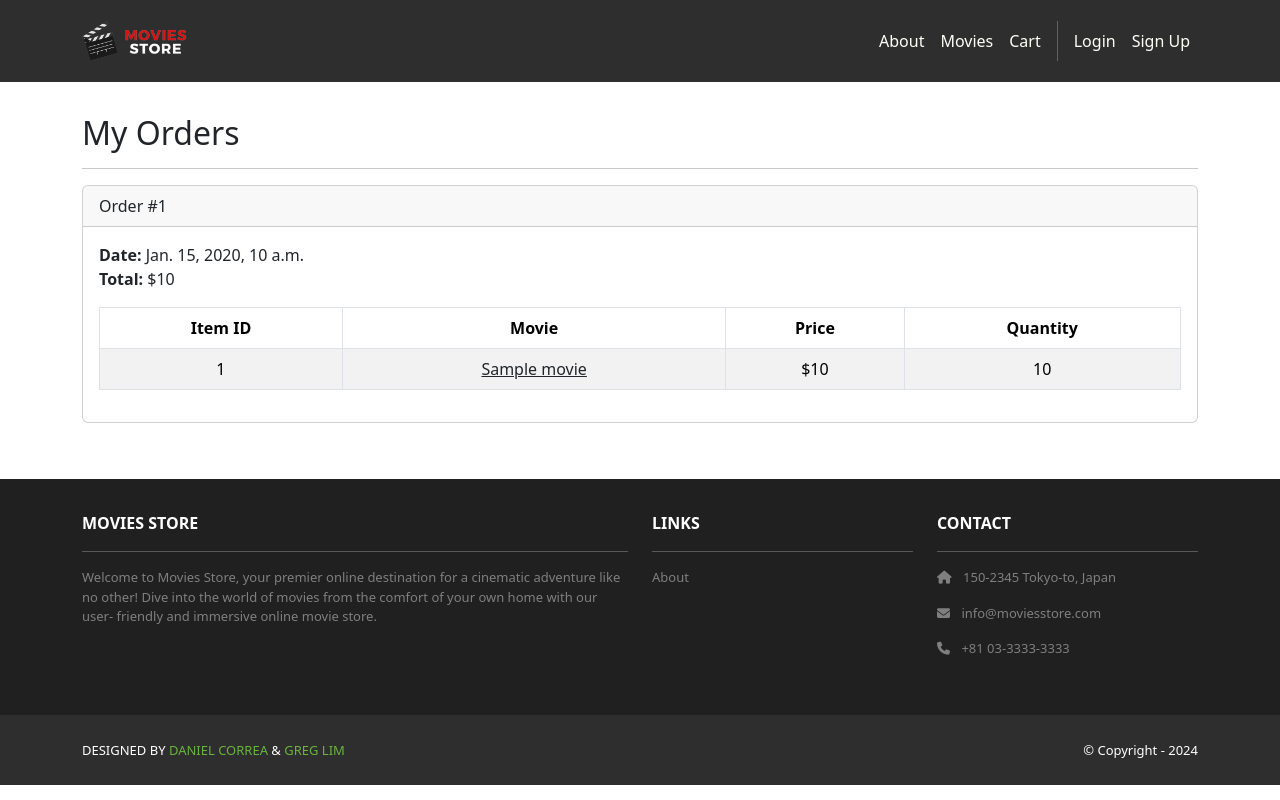
After one commit to emyik/moviesstore, a Django app: template accounts/templates/accounts/orders.html in a window 1280 px wide. The commit adds this page. Run offline with Django 5.2, Linux system fonts and the light colour scheme; the template is opened without the code that fills it: most values are stand-ins (such as "Sample title", 1, 10 or a date in 2020); some libraries are stand-ins or nearby versions.

Commit message:
chapter 11

```diff
--- /dev/null
+++ b/accounts/templates/accounts/orders.html
@@ -0,0 +1,51 @@
+{% extends 'base.html' %}
+{% block content %}
+<div class="p-3">
+  <div class="container">
+    <div class="row mt-3">
+      <div class="col mx-auto mb-3">
+        <h2>My Orders</h2>
+        <hr />
+        {% for order in template_data.orders %}
+        <div class="card mb-4">
+          <div class="card-header">
+            Order #{{ order.id }}
+          </div>
+          <div class="card-body">
+            <b>Date:</b> {{ order.date }}<br />
+            <b>Total:</b> ${{ order.total }}<br />
+            <table class="table table-bordered
+              table-striped text-center mt-3">
+              <thead>
+                <tr>
+                  <th scope="col">Item ID</th>
+                  <th scope="col">Movie</th>
+                  <th scope="col">Price</th>
+                  <th scope="col">Quantity</th>
+                </tr>
+              </thead>
+              <tbody>
+                {% for item in order.item_set.all %}
+                <tr>
+                  <td>{{ item.movie.id }}</td>
+                  <td>
+                    <a class="link-dark"
+                      href="{% url 'movies.show'
+                      id=item.movie.id %}">
+                      {{ item.movie.name }}
+                    </a>
+                  </td>
+                  <td>${{ item.movie.price }}</td>
+                  <td>{{ item.quantity }}</td>
+                </tr>
+                {% endfor %}
+              </tbody>
+            </table>
+          </div>
+        </div>
+        {% endfor %}
+      </div>
+    </div>
+  </div>
+</div>
+{% endblock content %}
--- a/accounts/urls.py
+++ b/accounts/urls.py
@@ -4,4 +4,5 @@ urlpatterns = [
     path('signup', views.signup, name='accounts.signup'),
     path('login/', views.login, name='accounts.login'),
     path('logout/', views.logout, name='accounts.logout'),
+    path('orders/', views.orders, name='accounts.orders'),
 ]
--- a/cart/templates/cart/index.html
+++ b/cart/templates/cart/index.html
@@ -39,6 +39,9 @@
         <a class="btn btn-outline-secondary mb-2"><b>Total
           to pay:</b> ${{ template_data.cart_total }}</a>
           {% if template_data.movies_in_cart|length > 0 %}
+        <a href="{% url 'cart.purchase' %}"
+          class="btn bg-dark text-white mb-2">Purchase
+        </a>
         <a href="{% url 'cart.clear' %}">
           <button class="btn btn-danger mb-2">
             Remove all movies from Cart
--- a/cart/urls.py
+++ b/cart/urls.py
@@ -4,4 +4,5 @@ urlpatterns = [
     path('', views.index, name='cart.index'),
     path('<int:id>/add/', views.add, name='cart.add'),
     path('clear/', views.clear, name='cart.clear'),
+    path('purchase/', views.purchase, name='cart.purchase'),
 ]
--- a/moviesstore/templates/base.html
+++ b/moviesstore/templates/base.html
@@ -38,7 +38,10 @@
             <a class="nav-link" href="{% url 'cart.index' %}">Cart</a>
               <div class="vr bg-white mx-2 d-none
               d-lg-block"></div>
-              {% if user.is_authenticated %}
+            {% if user.is_authenticated %}
+            <a class="nav-link"
+              href="{% url 'accounts.orders' %}">Orders
+            </a>
             <a class="nav-link"
               href="{% url 'accounts.logout' %}">Logout ({{user.username }})</a>
             {% else %}
```
Also changed, not shown: accounts/views.py (+8 -0 lines), cart/templates/cart/purchase.html (added, +16 -0 lines), cart/views.py (+28 -0 lines), db.sqlite3.
